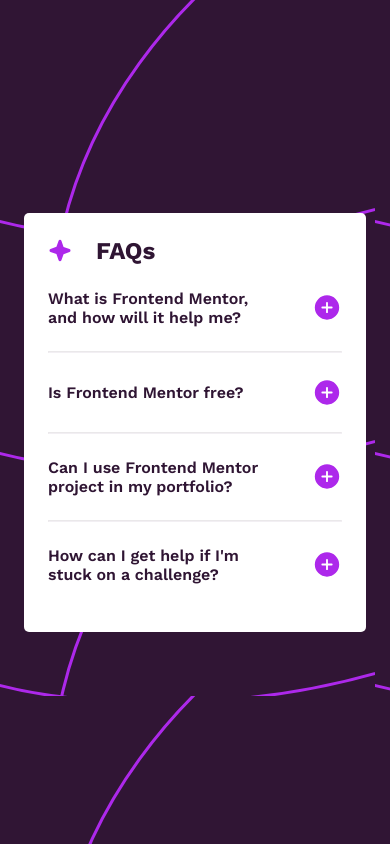
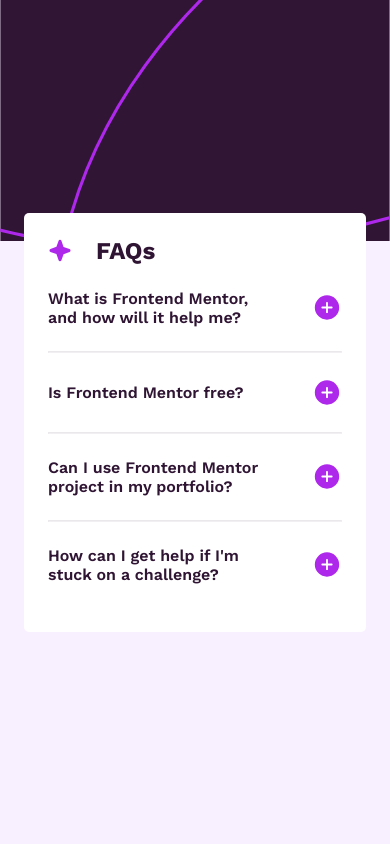
Before and after one commit to Gbw699/faq-accordion-frontend-mentor, an Angular app: page / in a window 390 px wide. Built offline with nearby package versions, Linux system fonts and the light colour scheme.

Commit message:
STYLE update layout with max-width for app component and enhance background responsiveness

```diff
--- a/src/app/app.component.scss
+++ b/src/app/app.component.scss
@@ -5,6 +5,8 @@
   margin: 0 1.5rem;
   border-radius: 5px;
   padding: 1.5rem;
+  max-width: 33rem;
+
   .header-container {
     display: flex;
     align-items: center;
--- a/src/styles.scss
+++ b/src/styles.scss
@@ -24,6 +24,18 @@
 body {
   display: flex;
   justify-content: center;
-  align-items: center;
+  align-items: start;
   background-image: url("../public/assets/images/background-pattern-mobile.svg");
+  background-repeat: no-repeat;
+  background-size: contain;
+  @media (min-width: 600px) {
+    background-image: url("../public/assets/images/background-pattern-desktop.svg");
+    background-size: auto auto;
+  }
+  @media (min-width: 1200px) {
+    background-size: contain;
+  }
+  app-root {
+    margin: auto;
+  }
 }
```
